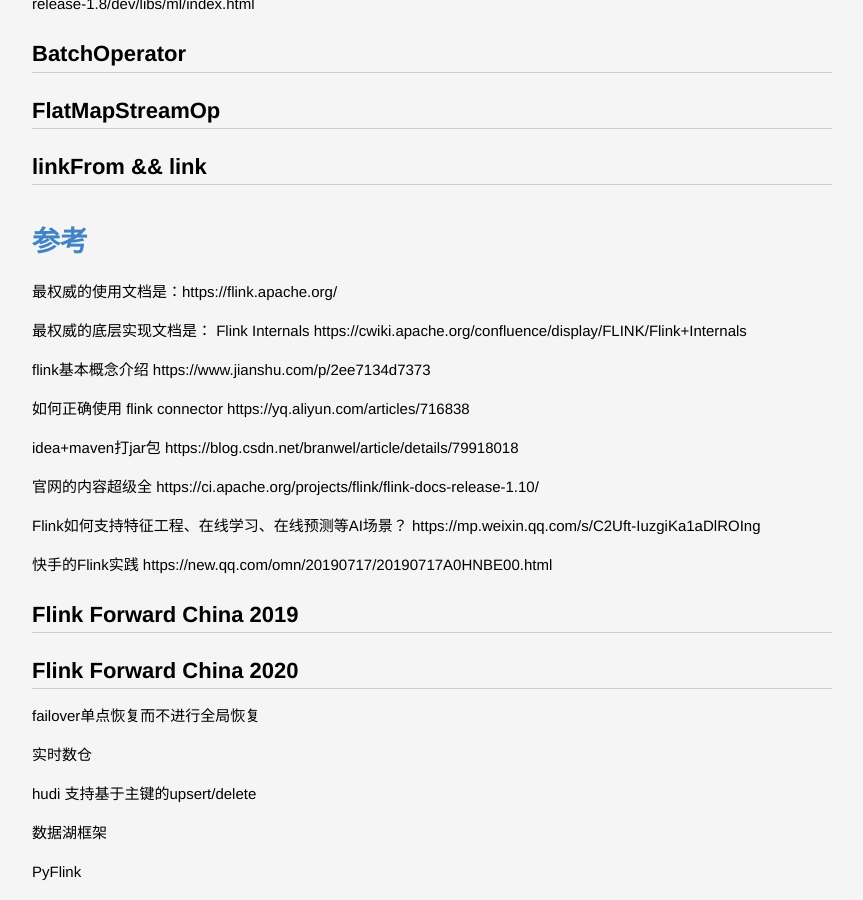
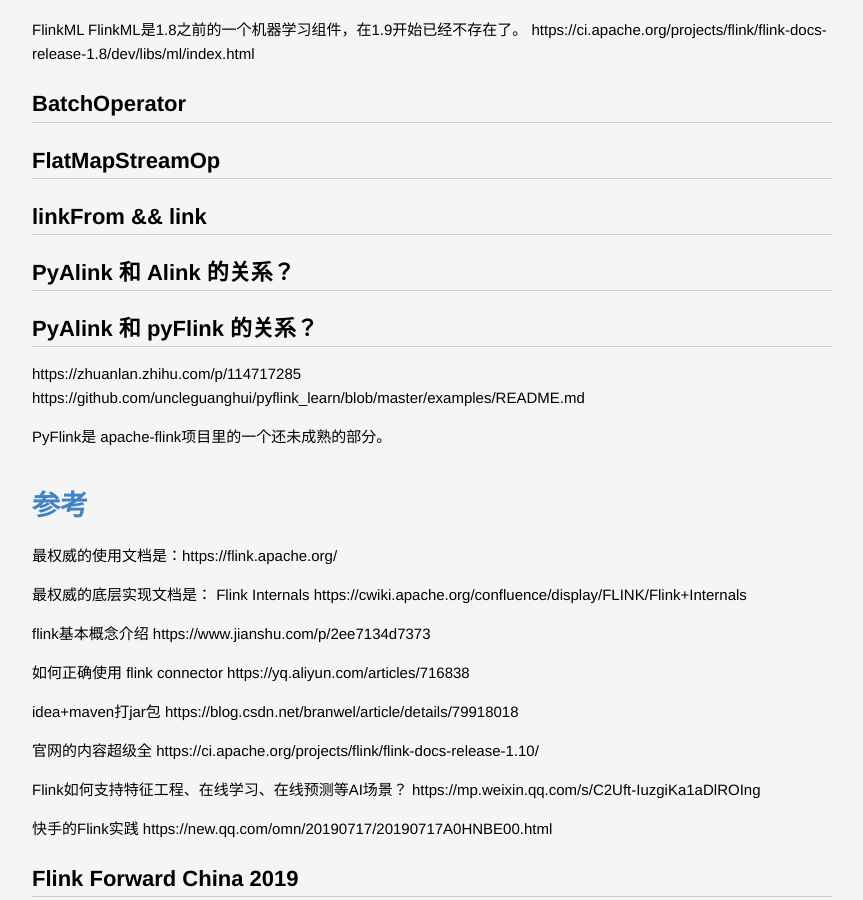
Before and after one commit to lucky521/blog, a Jekyll site: the page built from _posts/framework/2020-03-05-flink.markdown, in a window 1280 px wide and 900 px high, scrolled down 16268 px. Shown: the whole window, without its empty margins (208-1071 px from the left). Built offline with Jekyll 4.4.1, drawn with Linux system fonts in a browser that asks for light colours; some of the changed text lies outside the part shown.

Commit message:
update blog

```diff
--- a/_posts/framework/2020-03-05-flink.markdown
+++ b/_posts/framework/2020-03-05-flink.markdown
@@ -658,7 +658,6 @@
 
 Alink是基于Flink的通用算法平台 https://github.com/alibaba/Alink
 
-
 FlinkML
 FlinkML是1.8之前的一个机器学习组件，在1.9开始已经不存在了。
 https://ci.apache.org/projects/flink/flink-docs-release-1.8/dev/libs/ml/index.html
@@ -670,6 +669,14 @@
 
 ## linkFrom && link
 
+
+## PyAlink 和 Alink 的关系？
+
+## PyAlink 和 pyFlink 的关系？
+https://zhuanlan.zhihu.com/p/114717285
+https://github.com/uncleguanghui/pyflink_learn/blob/master/examples/README.md
+
+PyFlink是 apache-flink项目里的一个还未成熟的部分。
 
 
 # 参考
--- a/_posts/language/2019-01-15-java.markdown
+++ b/_posts/language/2019-01-15-java.markdown
@@ -78,7 +78,10 @@
 
 # py4j
 https://www.py4j.org/
+https://www.cnblogs.com/xun-meng/p/12195854.html
 Py4J 使得 Python 程序可以利用 Python 解释器直接调用Java虚拟机中的 Java 对象，也可以让 Java 调用 Python 对象，有点像 Python 版的 JNI。
+PySpark就是使用Py4J来进行Java和Python的互通。
+Java和Python分别运行在独立的进程中，通过RPC调用。
 
 下面是python代码访问java对象的例子。 在例子中Python借助GatewayServer来访问JVM。先启动java程序，后运行python程序。
 
@@ -153,4 +156,4 @@
 上面两个例子都是先启动java程序作为GateWayServer，然后让python主动发起调用的。
 第一个例子：让python访问了java实现的方法；
 第二个例子：让java访问python实现的方法。（通过回调接口）
-如果你想让java程序主动发起调用，可以直接让java程序开启一个shell进程去打开python脚本。
+如果你想让java程序主动"发起调用"，可以直接让java程序开启一个shell进程去打开python脚本。
```
Also changed, not shown: _posts/tech/2016-09-04-x-os.markdown (renamed from _posts/tech/2016-09-04-fuchsia.markdown).
